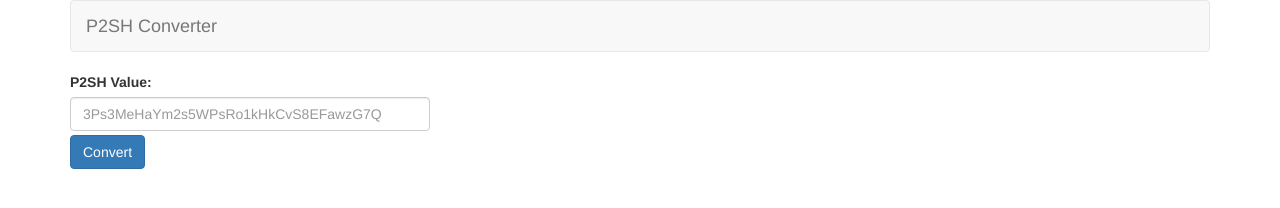
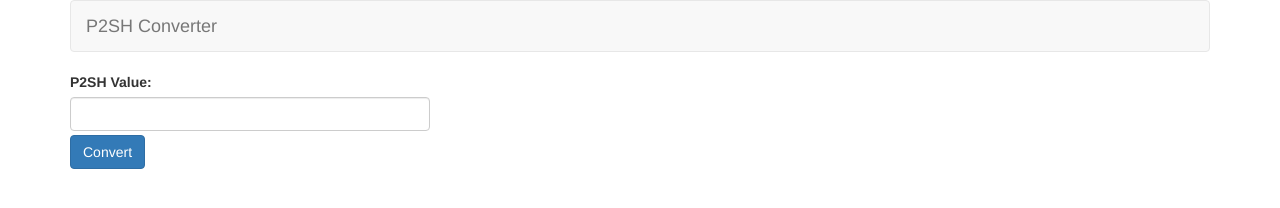
Before and after one commit to litecoin-project/p2sh-convert, a plain HTML site: page index.html in a window 1280 px wide. Drawn offline with nearby package versions, Linux system fonts and the light colour scheme.

Commit message:
Removed placeholder address

```diff
--- a/index.html
+++ b/index.html
@@ -60,7 +60,7 @@
 			<div class="col-md-4">
 				<label for="address">P2SH Value:</label>
 
-				<input class="form-control" id="address" size="40" value="" placeholder="3Ps3MeHaYm2s5WPsRo1kHkCvS8EFawzG7Q"/>
+				<input class="form-control" id="address" size="40" value=""/>
 			</div>
 			<div class="col-md-12">
 				<button class="btn btn-primary" type="button" onclick="convert();" style="margin-top: 4px">Convert</button>
```
